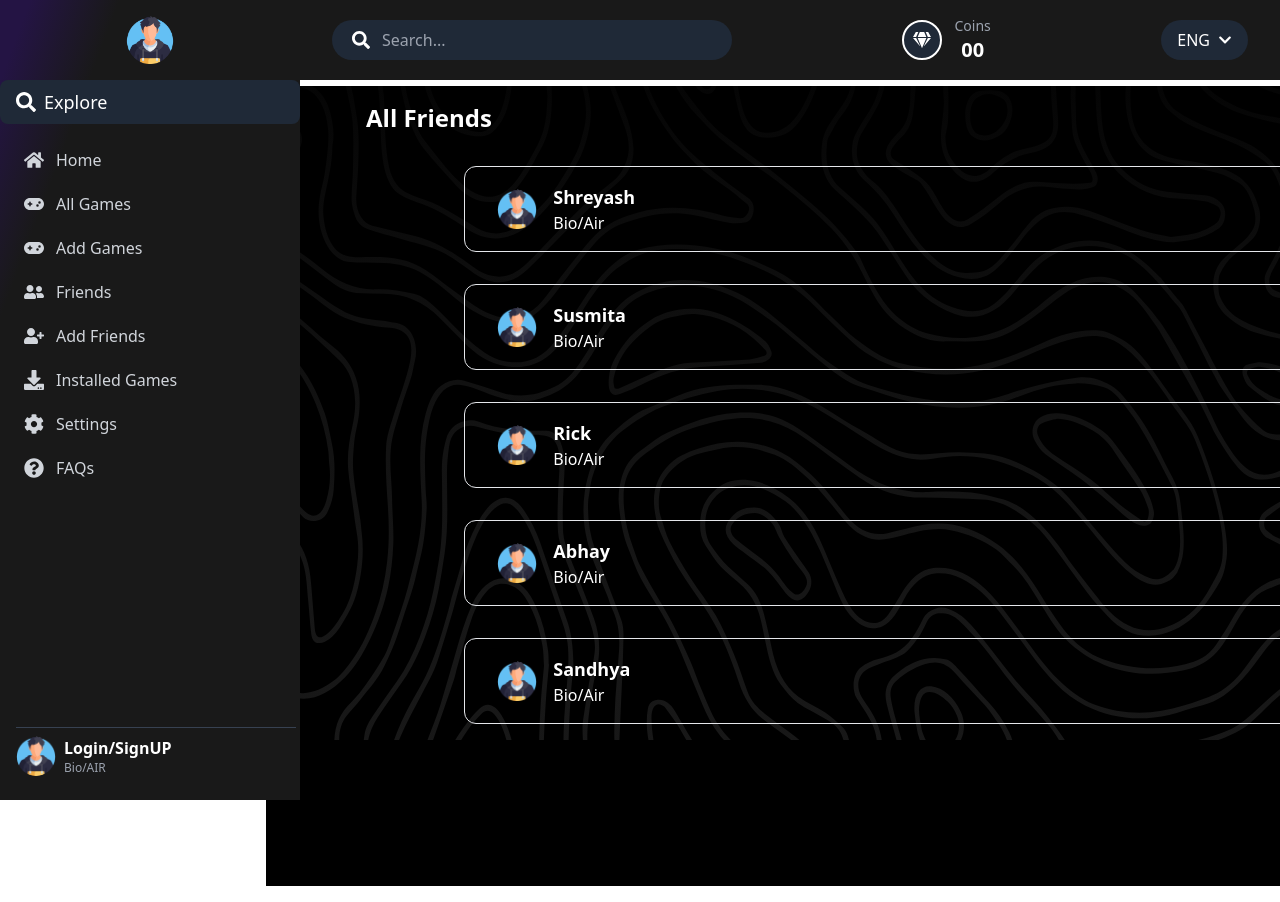
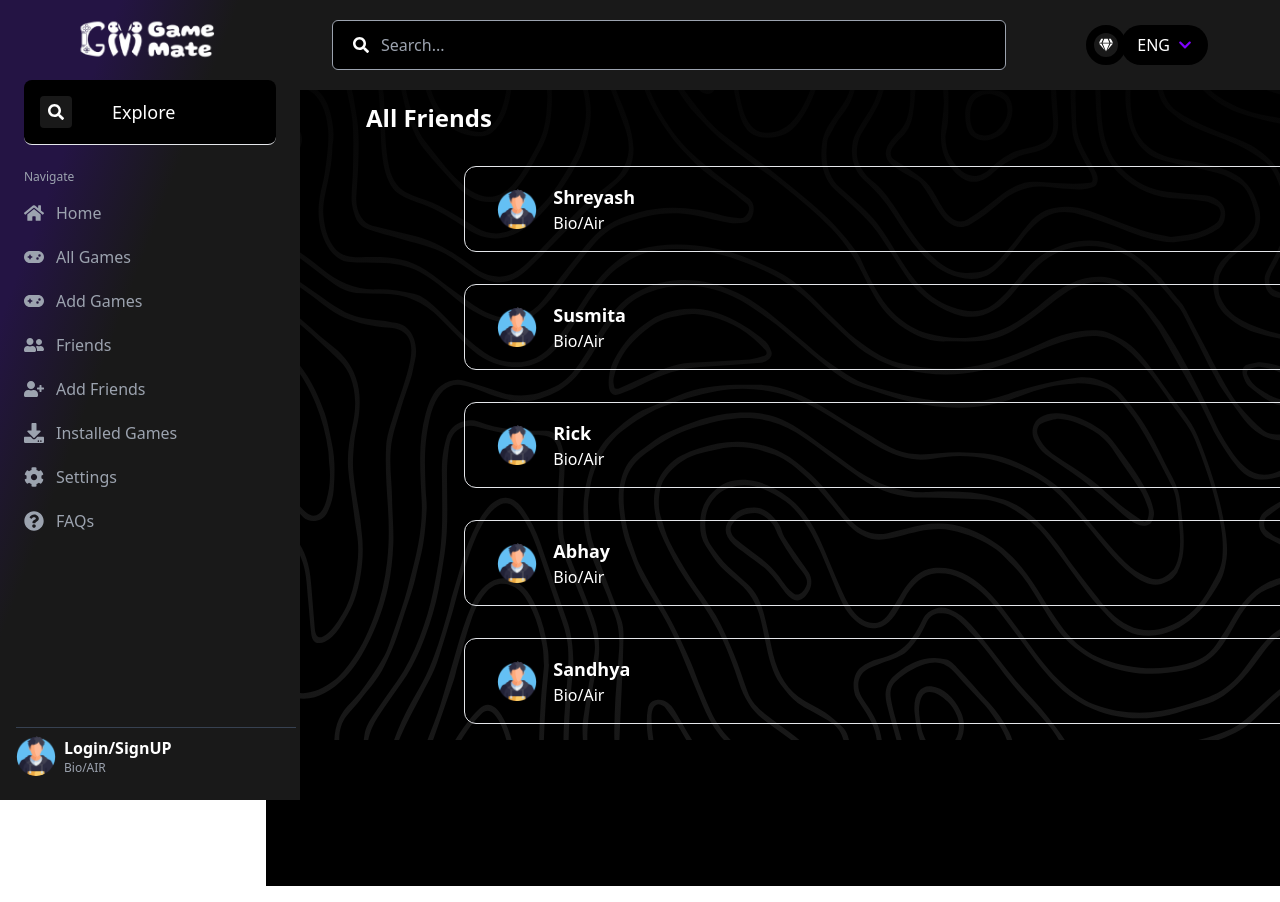
Before and after one commit to abhay-01/GameMate, a React (Create React App) app: page /friends in a window 1280 px wide. Shown: the top 902 px of the page. Built offline with nearby package versions, Linux system fonts and the light colour scheme; no server answers; the HTML template or start-up script is replaced by a standard one.

Commit message:
Sidebar and Navbar consistent with design

```diff
--- /dev/null
+++ b/src/components/Coin.js
@@ -0,0 +1,19 @@
+import React from 'react'
+import { FaGem } from 'react-icons/fa'
+
+function Coin() {
+  return (
+    <div className="flex items-center gap-1">
+    <div className="flex items-center justify-center w-10 h-10 bg-custom-gray rounded-full text-sm border-8 border-black">
+      <FaGem />
+    </div>
+    <div className="text-center">
+      <span className=" text-xs text-gray-400 block">Coins</span>
+      <span className="text-sm font-medium">00</span>
+    </div>
+  </div>
+
+  )
+}
+
+export default Coin
--- a/src/components/Navbar.js
+++ b/src/components/Navbar.js
@@ -1,5 +1,6 @@
 import React, { useState } from "react";
 import { FaGem, FaSearch, FaChevronDown } from "react-icons/fa";
+import Coin from "./Coin";
 
 const Navbar = () => {
   const [language, setLanguage] = useState("ENG");
@@ -15,40 +16,36 @@ const Navbar = () => {
   };
 
   return (
-    <div className="bg-custom-gray text-white h-[80px] flex items-center justify-between px-8 fixed top-0 left-[300px] w-[calc(100%-300px)] z-50">
+    <div className="bg-custom-gray text-white h-[90px] flex items-center justify-between px-8 fixed top-0 left-[300px] w-[calc(100%-300px)] z-50">
       {/* Search Bar */}
-      <div className="flex items-center gap-3 bg-gray-800 px-5 py-2 rounded-full w-[400px]">
-        <FaSearch className="text-lg" />
+      <div className="flex items-center gap-3 bg-black px-5 py-3 rounded-md border border-gray-400 w-[732px] h-[65x]">
+        <FaSearch className="text-base" />
         <input
           type="text"
           placeholder="Search..."
-          className="bg-transparent outline-none text-white flex-1 placeholder-gray-400"
+          className="bg-transparent focus:outline-none text-white flex-1 placeholder-gray-400"
         />
       </div>
 
       {/* Coins Section */}
-      <div className="flex items-center gap-3">
-        <div className="flex items-center justify-center w-10 h-10 bg-gray-800 rounded-full text-lg border-2 border-white">
-          <FaGem />
-        </div>
-        <div className="text-center">
-          <span className="text-sm text-gray-400 block">Coins</span>
-          <span className="text-xl font-bold">00</span>
-        </div>
+      <div className="pl-20">
+      <Coin />
       </div>
 
+
+
       {/* Language Selector */}
-      <div className="relative">
+      <div className="relative right-[40px]">
         <button
-          className="bg-gray-800 py-2 px-4 rounded-full flex items-center gap-2"
+          className="bg-black py-2 px-4 rounded-full flex items-center gap-2"
           onClick={toggleDropdown}
         >
-          {language} <FaChevronDown className="text-sm" />
+          {language} <FaChevronDown className="text-sm text-custom-purple" />
         </button>
         {isDropdownOpen && (
-          <div className="absolute top-full right-0 mt-2 bg-gray-800 text-white rounded-md shadow-lg min-w-[100px]">
+          <div className="absolute top-full right-0 mt-2 bg-custom-gray text-white rounded-md shadow-lg min-w-[100px]">
             <button
-              className="block w-full text-left py-2 px-4 hover:bg-gray-600"
+              className="block w-full text-md py-2 px-4 hover:bg-gray-600"
               onClick={() => handleLanguageChange("ENG")}
             >
               English
--- a/src/components/Sidebar.js
+++ b/src/components/Sidebar.js
@@ -6,13 +6,12 @@ import {
   FaHome,
   FaQuestionCircle,
   FaSearch,
-  FaUserCircle,
   FaUserFriends,
   FaUserPlus,
 } from "react-icons/fa";
 import { FaGamepad } from "react-icons/fa6";
 import { NavLink } from "react-router-dom";
-import logo from "../assets/boy.png"; // Add your logo image
+import logo from "../assets/Game-Mate-Logo.png"; // Add your logo image
 import userProfileImage from "../assets/boy.png"; // Add a placeholder profile image
 
 export const Sidebar = ({ children }) => {
@@ -72,9 +71,15 @@ export const Sidebar = ({ children }) => {
           <img src={logo} alt="Game Mate" className="h-12" />
         </div>
 
-        <div className="explore flex items-center px-4 py-2 bg-gray-800 rounded-lg mb-4 cursor-pointer">
-          <FaSearch className="mr-2 text-xl" />
-          <div className="text-lg font-medium">Explore</div>
+        <div class="flex items-center space-x-2 bg-black p-4 rounded-lg border border-t-0 border-r-0 border-l-0 ml-6 mr-6 mb-4">
+        <div class="bg-custom-gray p-2 rounded mr-8">
+        <FaSearch className="" />
+        </div>
+        <div className="text-lg font-medium">Explore</div>
+        </div>
+
+        <div className="px-6 py-2 text-gray-400 text-xs">
+          Navigate
         </div>
 
         <div className="navigate px-4">
@@ -82,7 +87,7 @@ export const Sidebar = ({ children }) => {
             <NavLink
               to={item.path}
               key={index}
-              className="link flex items-center text-gray-300 hover:text-white py-2 px-2 mb-1"
+              className="link flex items-center text-gray-400 hover:text-white py-2 px-2 mb-1"
               activeClassName="text-white"
             >
               <div className="icon mr-3 text-xl">{item.icon}</div>
--- a/tailwind.config.js
+++ b/tailwind.config.js
@@ -8,7 +8,7 @@ module.exports = {
         'custom-gray' : '#191919',
       },
       backgroundImage: {
-        'custom-gradient': 'linear-gradient(to bottom right, #241444 5%, #191919 20%)',
+        'custom-gradient': 'linear-gradient(to bottom right, #241444 20%, #191919 40%)',
       },
     },
   },
```
Also changed, not shown: src/assets/Game-Mate-Logo.png (added), src/images/faq.png (renamed from src/images/home(3) 4 (1).png).
